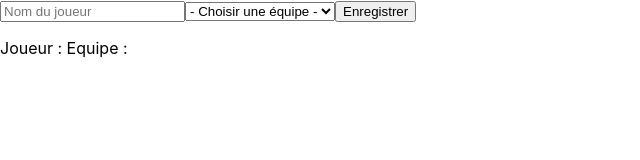
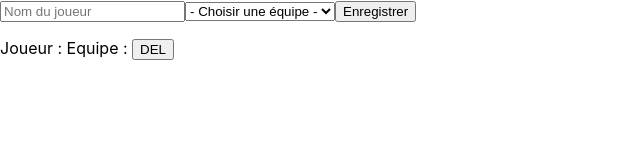
Before and after one commit to pcuisinaud/formation-reactjs, a React (Create React App) app in the folder reactjs/demo/: page / in a window 1280 px wide. Both pictures are taken after a click on the button "Enregistrer". Shown: the top 160 px of the page, without its empty margins (0-640 px from the left). Built offline with nearby package versions, Linux system fonts and the light colour scheme.

Commit message:
onDelete

```diff
--- a/reactjs/demo/src/PlayerList.js
+++ b/reactjs/demo/src/PlayerList.js
@@ -2,10 +2,16 @@ import React from 'react';
 
 class PlayerList extends React.Component {
 
+    onDelete(name) {
+        this.props.onDelete(name);
+    }
+
     render() {
-        const players = this.props.players.map((p) => (<p>
-            <span>Joueur : {p.name}</span>
-            <span>Equipe : {p.team}</span>
+        this.onDelete = this.onDelete.bind(this);
+        const players = this.props.players.map((player) => (<p key={player.name}>
+            <span>Joueur : {player.name}</span>
+            <span>Equipe : {player.team}</span>
+            <button onClick={() => this.onDelete(player.name)}>DEL</button>
         </p>))
         return (<>{players}</>)
     }
--- a/reactjs/demo/src/PlayerManager.js
+++ b/reactjs/demo/src/PlayerManager.js
@@ -12,13 +12,19 @@ class PlayerManager extends React.Component {
     }
 
     onSave(p) {
+        console.log("onSave " + p);
         this.setState({ players: [...this.state.players, p] })
+    }
+
+    onDelete(name) {
+        console.log("onDelete " + name);
+        this.setState({ players: this.state.players.filter((p) => p.name != name) })
     }
 
     render() {
         return (<>
             <PlayerForm onSave={(p) => this.onSave(p)} />
-            <PlayerList players={this.state.players}/>
+            <PlayerList players={this.state.players} onDelete={(name) => this.onDelete(name)} />
         </>)
     }
 }
```
